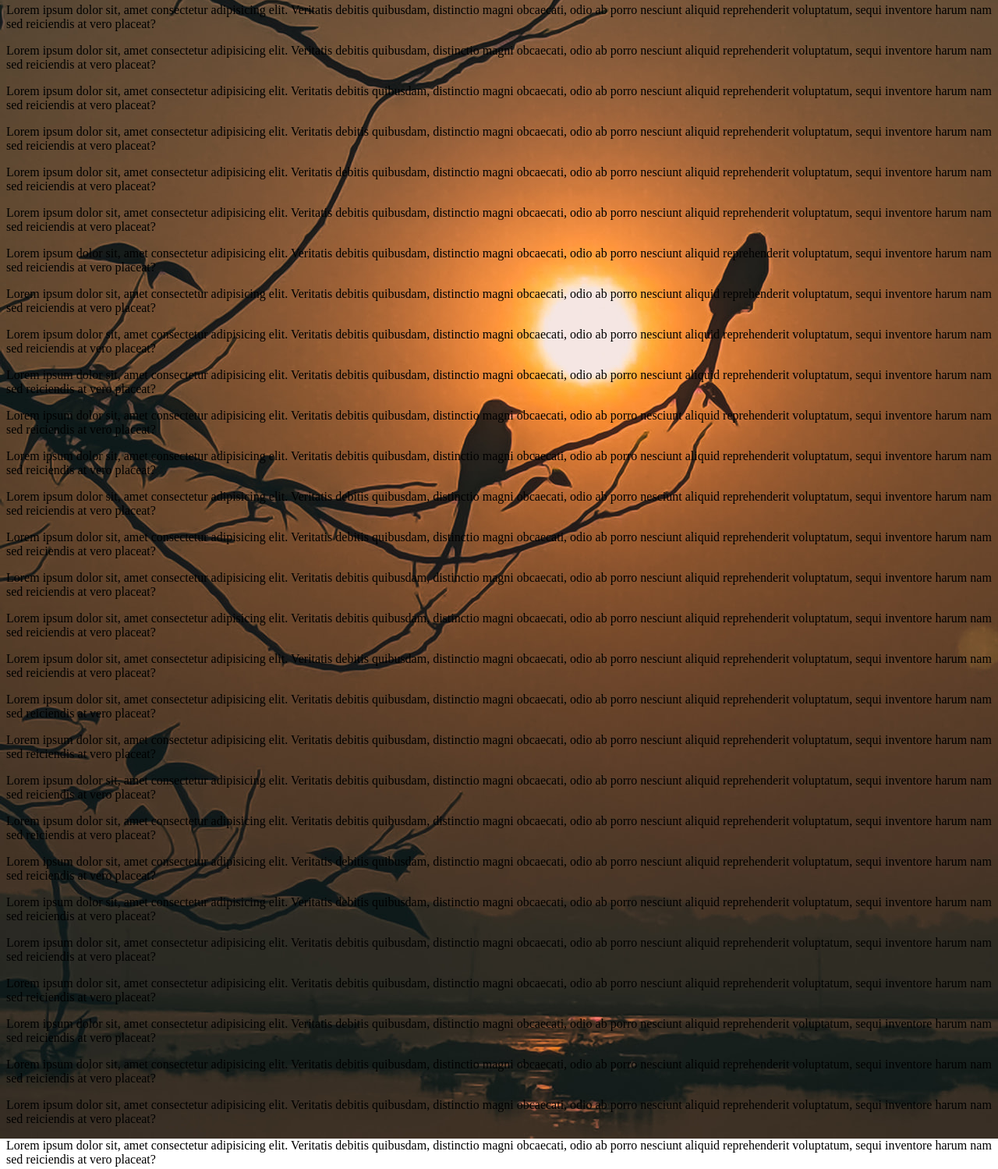
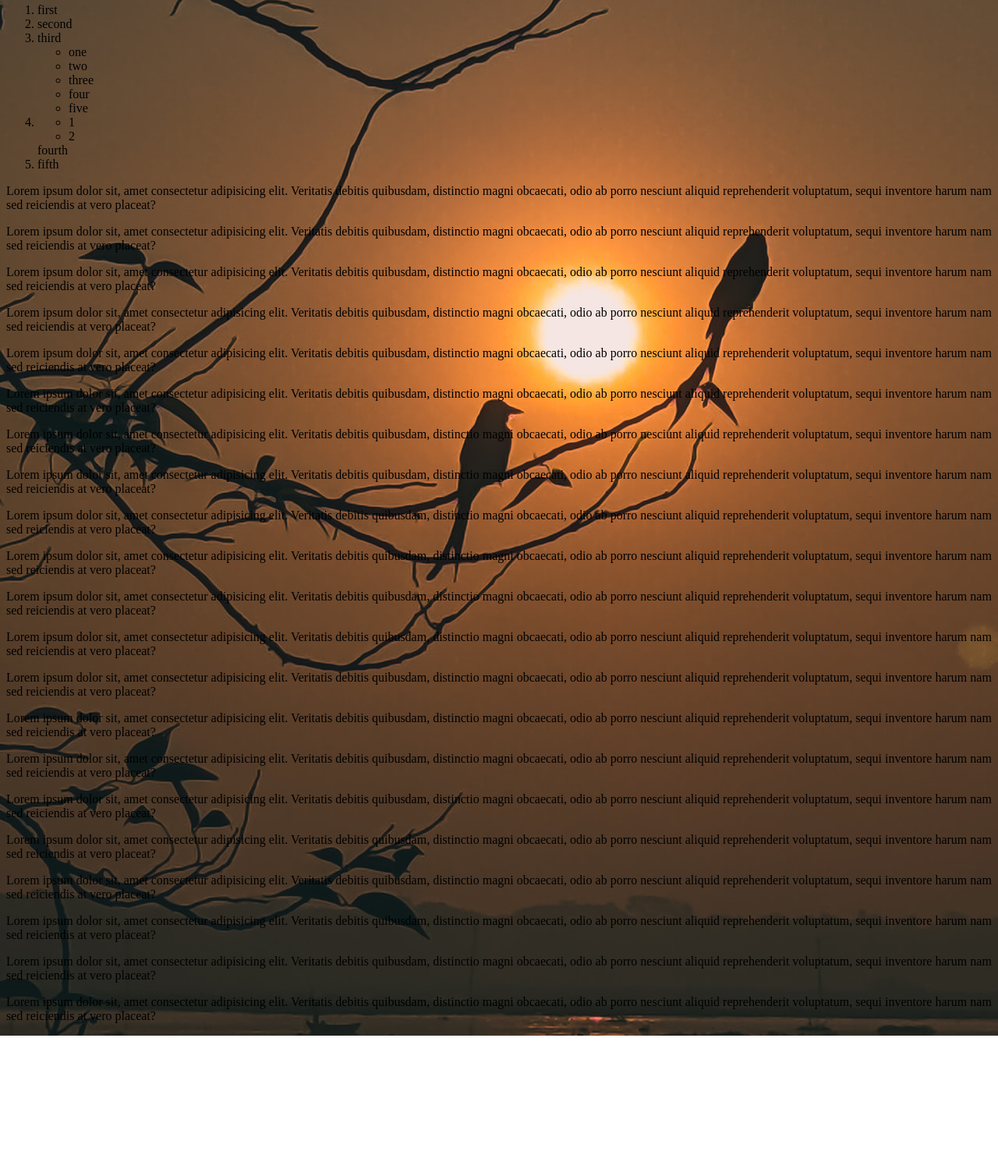
Before and after one commit to rubelmunshi650/project-2, a plain HTML site: page index.html in a window 1280 px wide. Shown: the part 76-1575 px from the top of the page at 78% size. After the commit the page ends 1404 px from the top, so only its background shows below. Drawn offline with Linux system fonts and the light colour scheme.

Commit message:
added list

```diff
--- a/index.html
+++ b/index.html
@@ -14,6 +14,22 @@
 </head>
 <body>
     <h1>hello world</h1>
+    <ol>
+        <li>first</li>
+        <li>second</li>
+        <li>third <ul>
+            <li>one</li>
+            <li>two</li>
+            <li>three</li>
+            <li>four</li>
+            <li>five</li>
+        </ul></li>
+        <li><ul>
+            <li>1</li>
+            <li>2</li>
+        </ul>fourth</li>
+        <li>fifth</li>
+    </ol>
     <p>Lorem ipsum dolor sit, amet consectetur adipisicing elit. Veritatis debitis quibusdam, distinctio magni obcaecati, odio ab porro nesciunt aliquid reprehenderit voluptatum, sequi inventore harum nam sed reiciendis at vero placeat?</p>
     <p>Lorem ipsum dolor sit, amet consectetur adipisicing elit. Veritatis debitis quibusdam, distinctio magni obcaecati, odio ab porro nesciunt aliquid reprehenderit voluptatum, sequi inventore harum nam sed reiciendis at vero placeat?</p>
     <p>Lorem ipsum dolor sit, amet consectetur adipisicing elit. Veritatis debitis quibusdam, distinctio magni obcaecati, odio ab porro nesciunt aliquid reprehenderit voluptatum, sequi inventore harum nam sed reiciendis at vero placeat?</p>
@@ -35,13 +51,7 @@
     <p>Lorem ipsum dolor sit, amet consectetur adipisicing elit. Veritatis debitis quibusdam, distinctio magni obcaecati, odio ab porro nesciunt aliquid reprehenderit voluptatum, sequi inventore harum nam sed reiciendis at vero placeat?</p>
     <p>Lorem ipsum dolor sit, amet consectetur adipisicing elit. Veritatis debitis quibusdam, distinctio magni obcaecati, odio ab porro nesciunt aliquid reprehenderit voluptatum, sequi inventore harum nam sed reiciendis at vero placeat?</p>
     <p>Lorem ipsum dolor sit, amet consectetur adipisicing elit. Veritatis debitis quibusdam, distinctio magni obcaecati, odio ab porro nesciunt aliquid reprehenderit voluptatum, sequi inventore harum nam sed reiciendis at vero placeat?</p>
-    <p>Lorem ipsum dolor sit, amet consectetur adipisicing elit. Veritatis debitis quibusdam, distinctio magni obcaecati, odio ab porro nesciunt aliquid reprehenderit voluptatum, sequi inventore harum nam sed reiciendis at vero placeat?</p>
-    <p>Lorem ipsum dolor sit, amet consectetur adipisicing elit. Veritatis debitis quibusdam, distinctio magni obcaecati, odio ab porro nesciunt aliquid reprehenderit voluptatum, sequi inventore harum nam sed reiciendis at vero placeat?</p>
-    <p>Lorem ipsum dolor sit, amet consectetur adipisicing elit. Veritatis debitis quibusdam, distinctio magni obcaecati, odio ab porro nesciunt aliquid reprehenderit voluptatum, sequi inventore harum nam sed reiciendis at vero placeat?</p>
-    <p>Lorem ipsum dolor sit, amet consectetur adipisicing elit. Veritatis debitis quibusdam, distinctio magni obcaecati, odio ab porro nesciunt aliquid reprehenderit voluptatum, sequi inventore harum nam sed reiciendis at vero placeat?</p>
-    <p>Lorem ipsum dolor sit, amet consectetur adipisicing elit. Veritatis debitis quibusdam, distinctio magni obcaecati, odio ab porro nesciunt aliquid reprehenderit voluptatum, sequi inventore harum nam sed reiciendis at vero placeat?</p>
-    <p>Lorem ipsum dolor sit, amet consectetur adipisicing elit. Veritatis debitis quibusdam, distinctio magni obcaecati, odio ab porro nesciunt aliquid reprehenderit voluptatum, sequi inventore harum nam sed reiciendis at vero placeat?</p>
-    <p>Lorem ipsum dolor sit, amet consectetur adipisicing elit. Veritatis debitis quibusdam, distinctio magni obcaecati, odio ab porro nesciunt aliquid reprehenderit voluptatum, sequi inventore harum nam sed reiciendis at vero placeat?</p>
-    <p>Lorem ipsum dolor sit, amet consectetur adipisicing elit. Veritatis debitis quibusdam, distinctio magni obcaecati, odio ab porro nesciunt aliquid reprehenderit voluptatum, sequi inventore harum nam sed reiciendis at vero placeat?</p>
+
+
 </body>
 </html>
```
